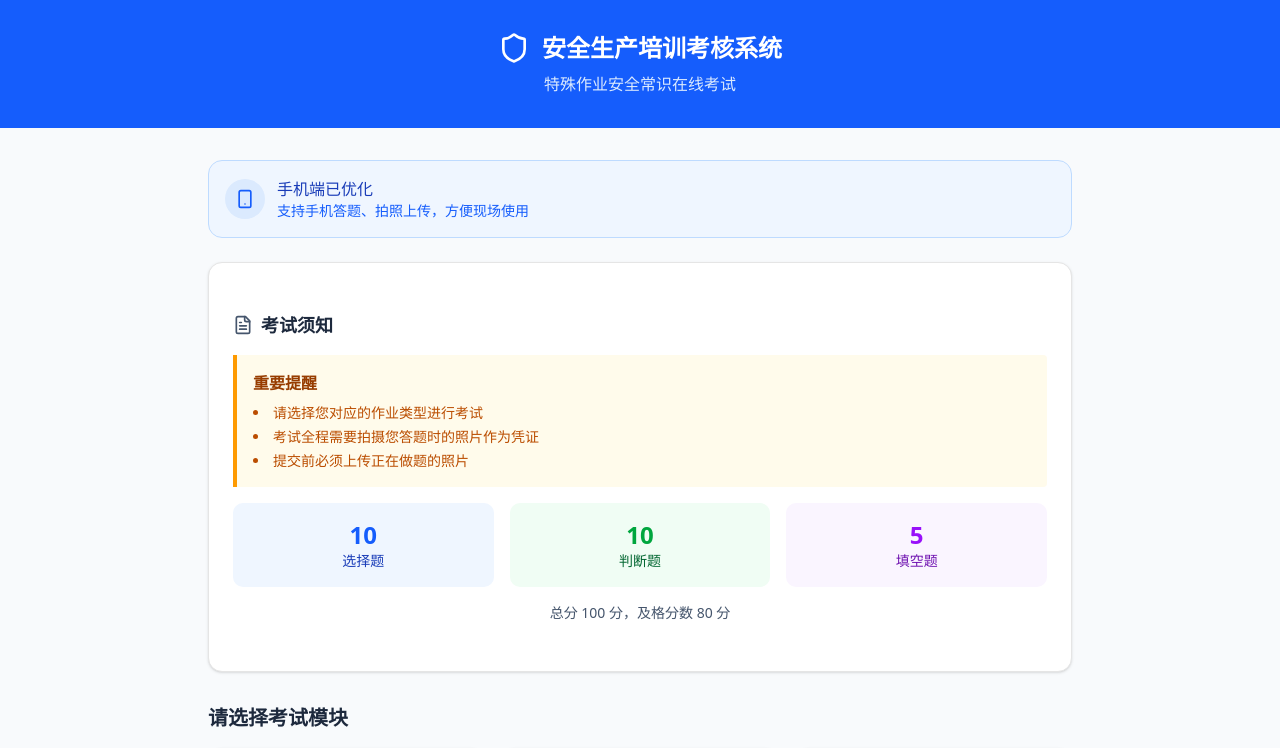
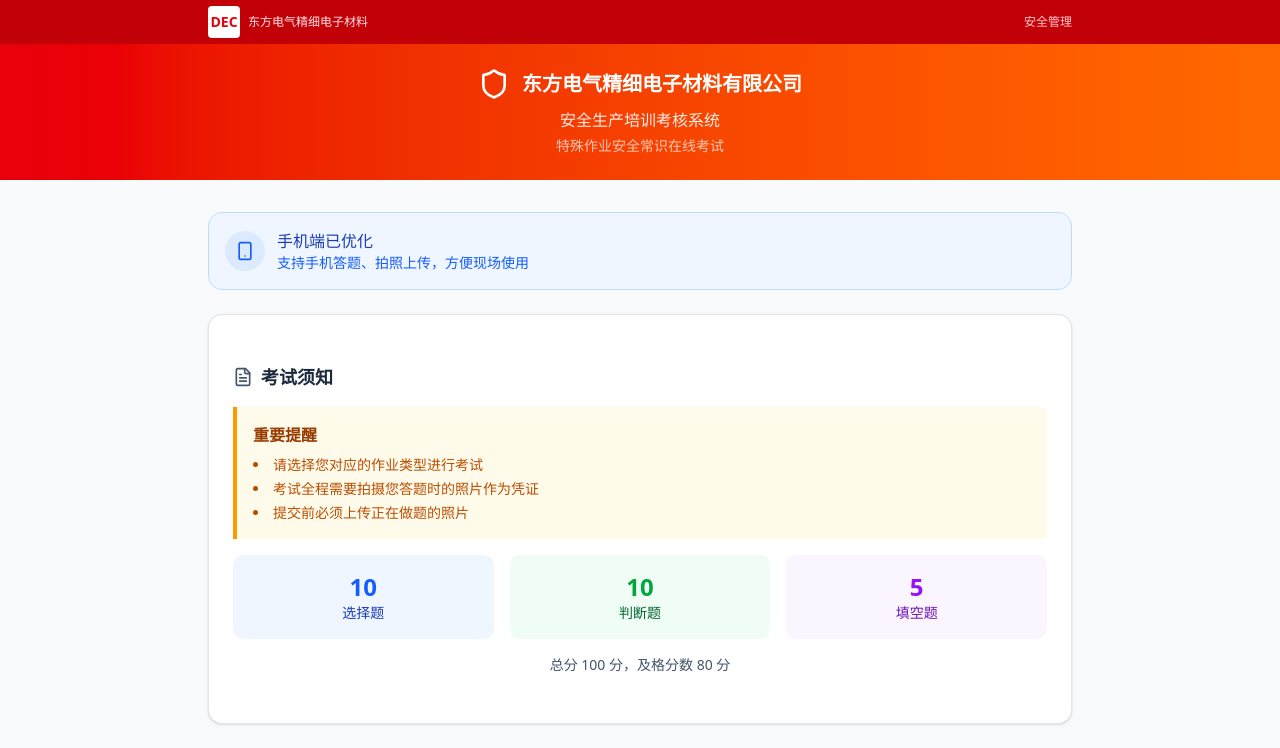
Before and after one commit to taylor263/safety-exam, a Next.js app: page / in a window 1280 px wide. Shown: the top 748 px of the page. Built offline with nearby package versions, Linux system fonts and the light colour scheme.

Commit message:
feat: 统一添加DEC品牌标识和红橙渐变主题

```diff
--- a/src/app/admin/page.tsx
+++ b/src/app/admin/page.tsx
@@ -228,7 +228,19 @@
 
     return (
       <div className="min-h-screen bg-slate-50">
-        <header className="bg-blue-600 text-white">
+        <header className="bg-gradient-to-r from-red-600 to-orange-500 text-white">
+          {/* DEC标识条 */}
+          <div className="bg-red-700">
+            <div className="max-w-5xl mx-auto px-4 py-1.5 flex items-center justify-between">
+              <div className="flex items-center gap-2">
+                <div className="w-8 h-8 bg-white rounded flex items-center justify-center">
+                  <span className="text-red-600 font-bold text-sm">DEC</span>
+                </div>
+                <span className="text-xs text-red-100">安全生产培训 - 管理端</span>
+              </div>
+              <span className="text-xs text-red-200">考试成绩管理</span>
+            </div>
+          </div>
           <div className="max-w-5xl mx-auto px-4 py-4 flex items-center gap-3">
             <Button variant="ghost" size="icon" onClick={() => setSelectedRecord(null)} className="text-white hover:bg-white/20">
               <ArrowLeft className="h-5 w-5" />
@@ -445,7 +457,19 @@
   // ==================== 记录列表页面 ====================
   return (
     <div className="min-h-screen bg-slate-50">
-      <header className="bg-blue-600 text-white">
+      <header className="bg-gradient-to-r from-red-600 to-orange-500 text-white">
+        {/* DEC标识条 */}
+        <div className="bg-red-700">
+          <div className="max-w-6xl mx-auto px-4 py-1.5 flex items-center justify-between">
+            <div className="flex items-center gap-2">
+              <div className="w-8 h-8 bg-white rounded flex items-center justify-center">
+                <span className="text-red-600 font-bold text-sm">DEC</span>
+              </div>
+              <span className="text-xs text-red-100">安全生产培训 - 管理端</span>
+            </div>
+            <span className="text-xs text-red-200">考试成绩管理</span>
+          </div>
+        </div>
         <div className="max-w-6xl mx-auto px-4 py-4 flex items-center justify-between">
           <div className="flex items-center gap-3">
             <Button variant="ghost" size="icon" onClick={() => router.push('/')} className="text-white hover:bg-white/20">
--- a/src/app/exam/page.tsx
+++ b/src/app/exam/page.tsx
@@ -17,6 +17,63 @@
   idCard: string;
   phone: string;
   examModule: WorkType;
+}
+
+// DEC 东方电气标识 Header 组件
+function DecHeader({ title, subtitle, onBack, showBack = true, sticky = false }: {
+  title: string;
+  subtitle?: string;
+  onBack?: () => void;
+  showBack?: boolean;
+  sticky?: boolean;
+}) {
+  const HeaderContent = () => (
+    <>
+      {/* DEC标识条 */}
+      <div className="bg-red-700">
+        <div className={`mx-auto px-4 py-1.5 flex items-center justify-between ${sticky ? 'max-w-2xl' : 'max-w-4xl'}`}>
+          <div className="flex items-center gap-2">
+            <div className="w-8 h-8 bg-white rounded flex items-center justify-center">
+              <span className="text-red-600 font-bold text-sm">DEC</span>
+            </div>
+            <span className="text-xs text-red-100">东方电气精细电子材料</span>
+          </div>
+          <span className="text-xs text-red-200">安全管理</span>
+        </div>
+      </div>
+      {/* 标题栏 */}
+      <div className={`px-4 py-4 ${sticky ? 'max-w-2xl mx-auto' : 'max-w-4xl mx-auto'}`}>
+        <div className="flex items-center gap-3">
+          {showBack && onBack && (
+            <Button variant="ghost" size="icon" onClick={onBack} className="text-white hover:bg-white/20 -ml-2">
+              <ArrowLeft className="h-5 w-5" />
+            </Button>
+          )}
+          <div className="flex items-center gap-2">
+            <Shield className="h-6 w-6" />
+            <div>
+              <h1 className="text-lg font-bold">{title}</h1>
+              {subtitle && <p className="text-xs text-white/70">{subtitle}</p>}
+            </div>
+          </div>
+        </div>
+      </div>
+    </>
+  );
+
+  if (sticky) {
+    return (
+      <header className="bg-gradient-to-r from-red-600 to-orange-500 text-white sticky top-0 z-10">
+        <HeaderContent />
+      </header>
+    );
+  }
+
+  return (
+    <header className="bg-gradient-to-r from-red-600 to-orange-500 text-white">
+      <HeaderContent />
+    </header>
+  );
 }
 
 interface Answers {
@@ -210,17 +267,11 @@
 
     return (
       <div className="min-h-screen bg-slate-50">
-        <header className="bg-blue-600 text-white">
-          <div className="max-w-4xl mx-auto px-4 py-6 flex items-center gap-3">
-            <Button variant="ghost" size="icon" onClick={() => router.push('/')} className="text-white hover:bg-white/20">
-              <ArrowLeft className="h-5 w-5" />
-            </Button>
-            <div>
-              <h1 className="text-lg font-bold">安全生产培训考核</h1>
-              <p className="text-xs text-blue-200">请选择考试模块</p>
-            </div>
-          </div>
-        </header>
+        <DecHeader
+          title="安全生产培训考核"
+          subtitle="请选择考试模块"
+          onBack={() => router.push('/')}
+        />
 
         <main className="max-w-4xl mx-auto px-4 py-6">
           <div className="bg-blue-50 border border-blue-200 rounded-xl p-4 mb-6 flex items-center gap-3">
@@ -266,17 +317,11 @@
   if (phase === 'info') {
     return (
       <div className="min-h-screen bg-slate-50">
-        <header className="bg-blue-600 text-white">
-          <div className="max-w-md mx-auto px-4 py-6 flex items-center gap-3">
-            <Button variant="ghost" size="icon" onClick={() => setPhase('select')} className="text-white hover:bg-white/20">
-              <ArrowLeft className="h-5 w-5" />
-            </Button>
-            <div>
-              <h1 className="text-lg font-bold">个人信息填写</h1>
-              <p className="text-xs text-blue-200">考试模块：{currentModule?.name}</p>
-            </div>
-          </div>
-        </header>
+        <DecHeader
+          title="个人信息填写"
+          subtitle={`考试模块：${currentModule?.name}`}
+          onBack={() => setPhase('select')}
+        />
 
         <main className="max-w-md mx-auto px-4 py-6">
           <Card className="shadow-sm">
@@ -380,14 +425,10 @@
   if (phase === 'camera') {
     return (
       <div className="min-h-screen bg-slate-50">
-        <header className="bg-blue-600 text-white">
-          <div className="max-w-lg mx-auto px-4 py-4 flex items-center gap-3">
-            <Button variant="ghost" size="icon" onClick={() => setPhase('exam')} className="text-white hover:bg-white/20">
-              <ArrowLeft className="h-5 w-5" />
-            </Button>
-            <h1 className="text-lg font-bold">上传答题凭证</h1>
-          </div>
-        </header>
+        <DecHeader
+          title="上传答题凭证"
+          onBack={() => setPhase('exam')}
+        />
 
         <main className="max-w-lg mx-auto px-4 py-6">
           <Card className="shadow-sm">
@@ -475,7 +516,21 @@
 
   return (
     <div className="min-h-screen bg-slate-50">
-      <header className="bg-blue-600 text-white sticky top-0 z-10">
+      {/* 答题页面专用Header */}
+      <header className="bg-gradient-to-r from-red-600 to-orange-500 text-white sticky top-0 z-10">
+        {/* DEC标识条 */}
+        <div className="bg-red-700">
+          <div className="max-w-2xl mx-auto px-4 py-1.5 flex items-center justify-between">
+            <div className="flex items-center gap-2">
+              <div className="w-8 h-8 bg-white rounded flex items-center justify-center">
+                <span className="text-red-600 font-bold text-sm">DEC</span>
+              </div>
+              <span className="text-xs text-red-100">安全生产培训</span>
+            </div>
+            <span className="text-xs text-red-200">安全管理</span>
+          </div>
+        </div>
+        {/* 进度条 */}
         <div className="max-w-2xl mx-auto px-4 py-3">
           <div className="flex items-center justify-between mb-2">
             <span className="text-sm font-medium">答题 {currentIndex + 1}/{examQuestions.length}</span>
--- a/src/app/page.tsx
+++ b/src/app/page.tsx
@@ -27,13 +27,26 @@
   return (
     <div className="min-h-screen bg-slate-50">
       {/* 头部 */}
-      <header className="bg-blue-600 text-white">
-        <div className="max-w-4xl mx-auto px-4 py-8 text-center">
+      <header className="bg-gradient-to-r from-red-600 to-orange-500 text-white">
+        {/* DEC标识条 */}
+        <div className="bg-red-700">
+          <div className="max-w-4xl mx-auto px-4 py-1.5 flex items-center justify-between">
+            <div className="flex items-center gap-2">
+              <div className="w-8 h-8 bg-white rounded flex items-center justify-center">
+                <span className="text-red-600 font-bold text-sm">DEC</span>
+              </div>
+              <span className="text-xs text-red-100">东方电气精细电子材料</span>
+            </div>
+            <span className="text-xs text-red-200">安全管理</span>
+          </div>
+        </div>
+        <div className="max-w-4xl mx-auto px-4 py-6 text-center">
           <div className="flex items-center justify-center gap-3 mb-2">
             <Shield className="h-8 w-8" />
-            <h1 className="text-2xl font-bold">安全生产培训考核系统</h1>
+            <h1 className="text-xl font-bold">东方电气精细电子材料有限公司</h1>
           </div>
-          <p className="text-blue-100">特殊作业安全常识在线考试</p>
+          <p className="text-white/90 font-medium">安全生产培训考核系统</p>
+          <p className="text-white/70 text-sm mt-1">特殊作业安全常识在线考试</p>
         </div>
       </header>
 
```
